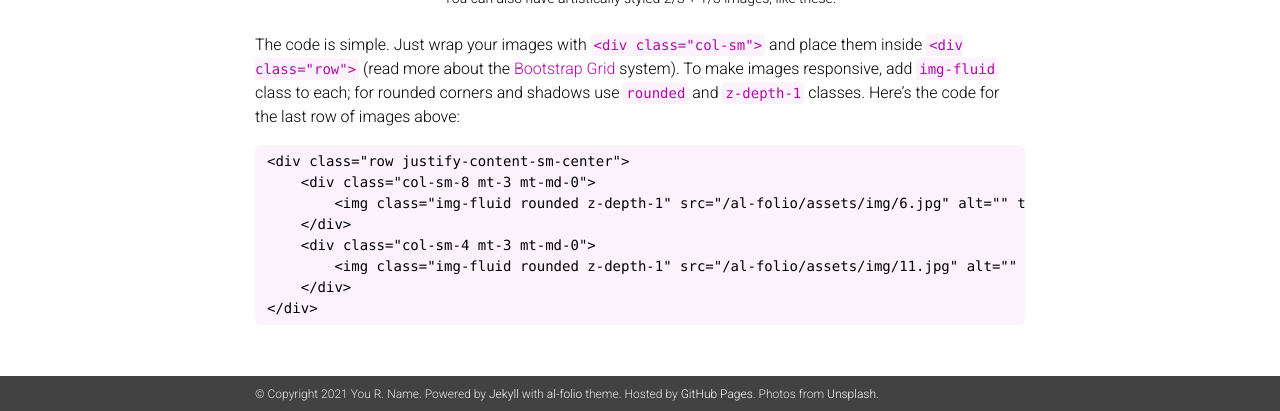
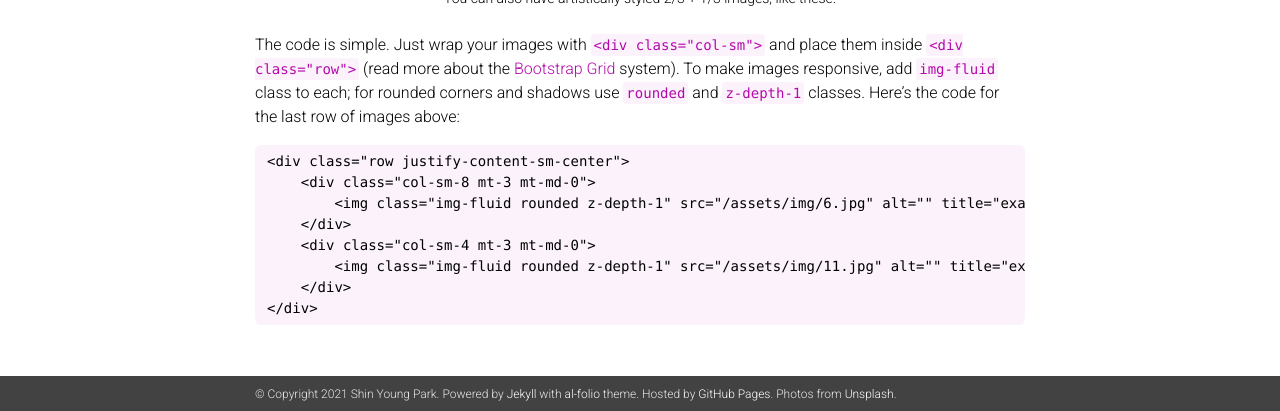
Before and after one commit to parksy0810/parksy0810.github.io, a Jekyll site: the page built from _projects/6_project.md, in a window 1280 px wide and 900 px high, scrolled down 1037 px, cut to the strip 489-900 px from the top of the window. Built offline with Jekyll 4.4.1, drawn with Linux system fonts in a browser that asks for light colours; nearby versions of some CDN libraries; comment, search, counter and statistics services are not loaded; a style sheet for code colours, icons or effects is not loaded; some of the changed lines change nothing that is shown; some of the changed text lies outside the part shown.

Commit message:
Update _config.yml

```diff
--- a/_config.yml
+++ b/_config.yml
@@ -3,20 +3,20 @@
 # -----------------------------------------------------------------------------
 
 title: blank # the website title (if blank, full name will be used instead)
-first_name: You
-middle_name: R.
-last_name: Name
-email: you@example.com
+first_name: Shin Young
+middle_name:
+last_name: Park
+email: parksy@uwm.edu
 description: > # the ">" symbol means to ignore newlines until "footer_text:"
-  A simple, whitespace theme for academics. Based on [*folio](https://github.com/bogoli/-folio) design.
+  A Political Scientist
 footer_text: >
   Powered by <a href="http://jekyllrb.com/" target="_blank">Jekyll</a> with <a href="https://github.com/alshedivat/al-folio">al-folio</a> theme.
   Hosted by <a href="https://pages.github.com/" target="_blank">GitHub Pages</a>.
   Photos from <a href="https://unsplash.com" target="_blank">Unsplash</a>.
 
 icon: 🔥 # the emoji used as the favicon
-url: https://alshedivat.github.io # the base hostname & protocol for your site
-baseurl: /al-folio # the subpath of your site, e.g. /blog/
+url: https://parksy0810.github.io # the base hostname & protocol for your site
+baseurl:  # the subpath of your site, e.g. /blog/
 last_updated: false # set to true if you want to display last updated in the footer
 impressum_path:  # set to path to include impressum link in the footer, use the same path as permalink in a page, helps to conform with EU GDPR
 
@@ -51,20 +51,20 @@
 
 github_username: # your GitHub user name
 gitlab_username: # your GitLab user name
-twitter_username: # your Twitter handle
-linkedin_username: # your LinkedIn user name
-scholar_userid: # your Google Scholar ID
-orcid_id: # your ORCID ID
-medium_username: # your Medium username
-quora_username: # your Quora username
-publons_id: # your ID on Publons
-research_gate_profile: # your profile on ResearchGate
-blogger_url: # your blogger URL
-work_url: # work page URL
-keybase_username: # your keybase user name
-wikidata_id: # your wikidata id
-dblp_url: # your DBLP profile url
-stackoverflow_id: #your stackoverflow id
+#twitter_username: # your Twitter handle
+#linkedin_username: # your LinkedIn user name
+#scholar_userid: # your Google Scholar ID
+#orcid_id: # your ORCID ID
+#medium_username: # your Medium username
+#quora_username: # your Quora username
+#publons_id: # your ID on Publons
+#research_gate_profile: # your profile on ResearchGate
+#blogger_url: # your blogger URL
+#work_url: # work page URL
+#keybase_username: # your keybase user name
+#wikidata_id: # your wikidata id
+#dblp_url: # your DBLP profile url
+#stackoverflow_id: #your stackoverflow id
 
 rss_icon: true
 
```
